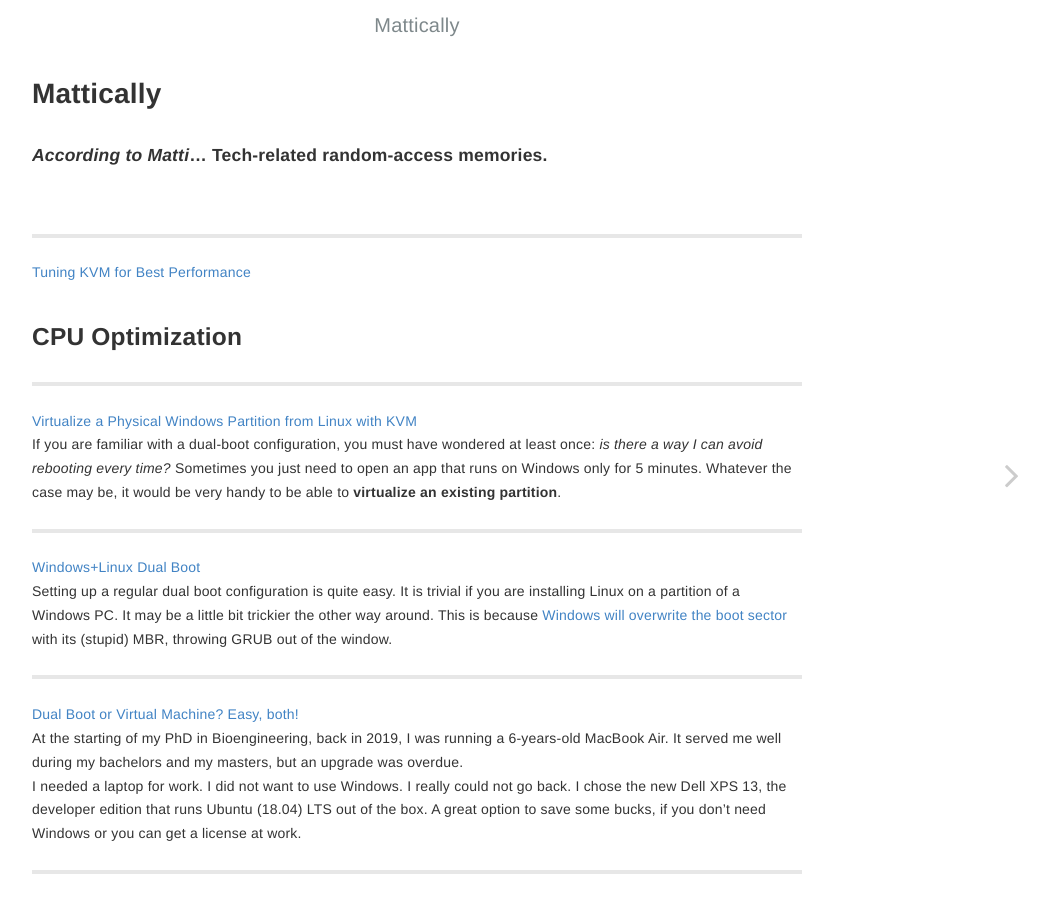
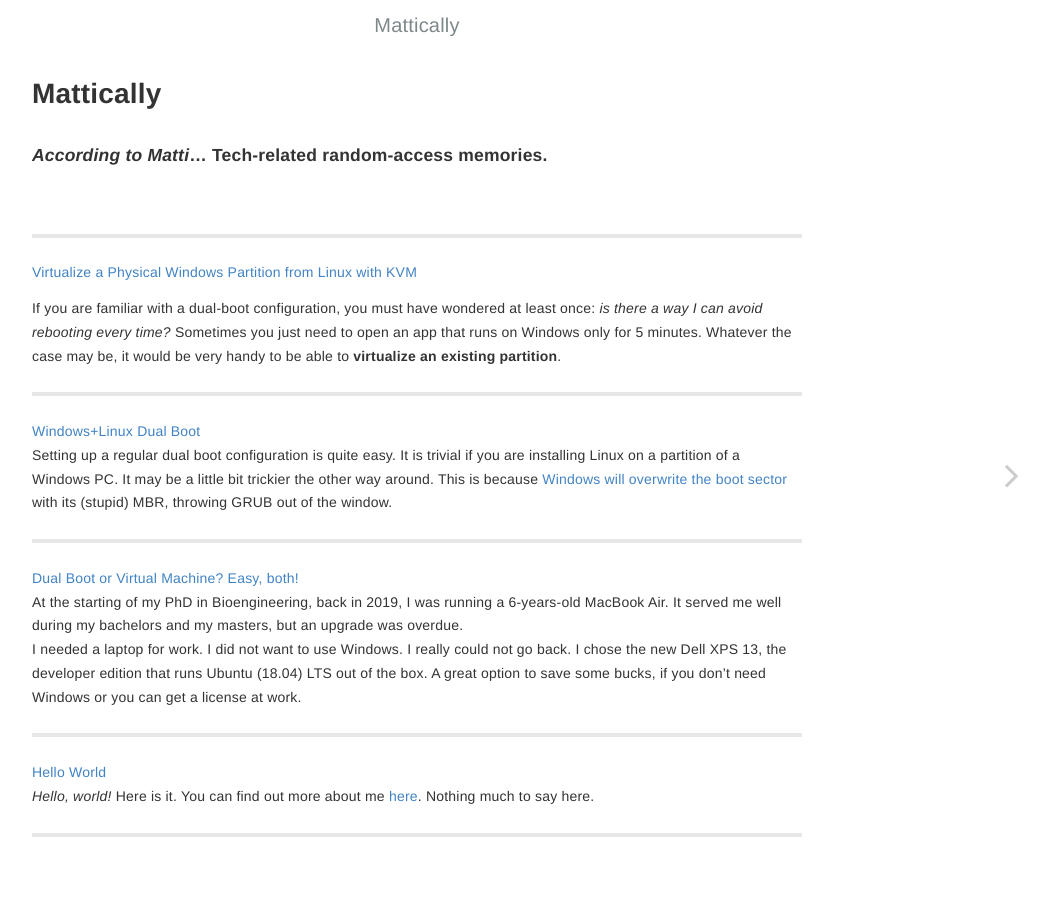
Before and after one commit to mp1994/mp1994.github.io, a Jekyll site: the page built from index.md, in a window 1280 px wide. Shown: the whole page, without its empty margins (223-1271 px from the left). Built offline with Jekyll 4.4.1, drawn with Linux system fonts in a browser that asks for light colours; comment, search, counter and statistics services are not loaded.

Commit message:
Set draft for latest post

```diff
--- a/_posts/2022-04-19-perf-tuning.md
+++ b/_posts/2022-04-19-perf-tuning.md
@@ -5,10 +5,8 @@
 category: 2boot
 tags: 2boot, dual boot, kvm, linux, vm
 layout: post
-published: true
+published: false
 ---
-
-## CPU Optimization
 
 In the previous posts, we have set up a Kernel Virtual Machine (KVM) with `libvirt` and `qemu`. We have seen how type-I hypervisors allow almost bare-metal performance. With this post, I am going to talk about some tweaking and tuning we can do to further optimize KVM performance.
 
```
